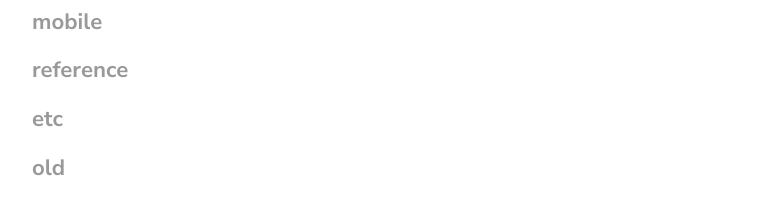
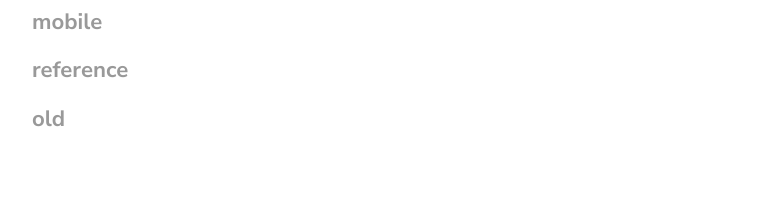
Before and after one commit to keuntaehwang/public, a Jekyll site: the page built from _posts/2023-02-07-favorite.markdown, in a window 1280 px wide. Shown: the part 1729-1930 px from the top of the page, without its empty margins (68-831 px from the left). Built offline with Jekyll 4.4.1, drawn with Linux system fonts in a browser that asks for light colours; after the commit the page ends 1884 px from its top, so only the background shows below that.

Commit message:
Update 2023-02-07-favorite.markdown

```diff
--- a/_posts/2023-02-07-favorite.markdown
+++ b/_posts/2023-02-07-favorite.markdown
@@ -33,5 +33,4 @@ categories: NONE
 ### [shopping](https://keuntaehwang.github.io/public/posts/shopping/)
 ### [mobile](https://keuntaehwang.github.io/public/posts/mobile/)
 ### [reference](https://keuntaehwang.github.io/public/posts/reference/)
-### [etc](https://keuntaehwang.github.io/public/posts/etc/)
 ### [old](https://keuntaehwang.github.io/public/posts/old/)
```
